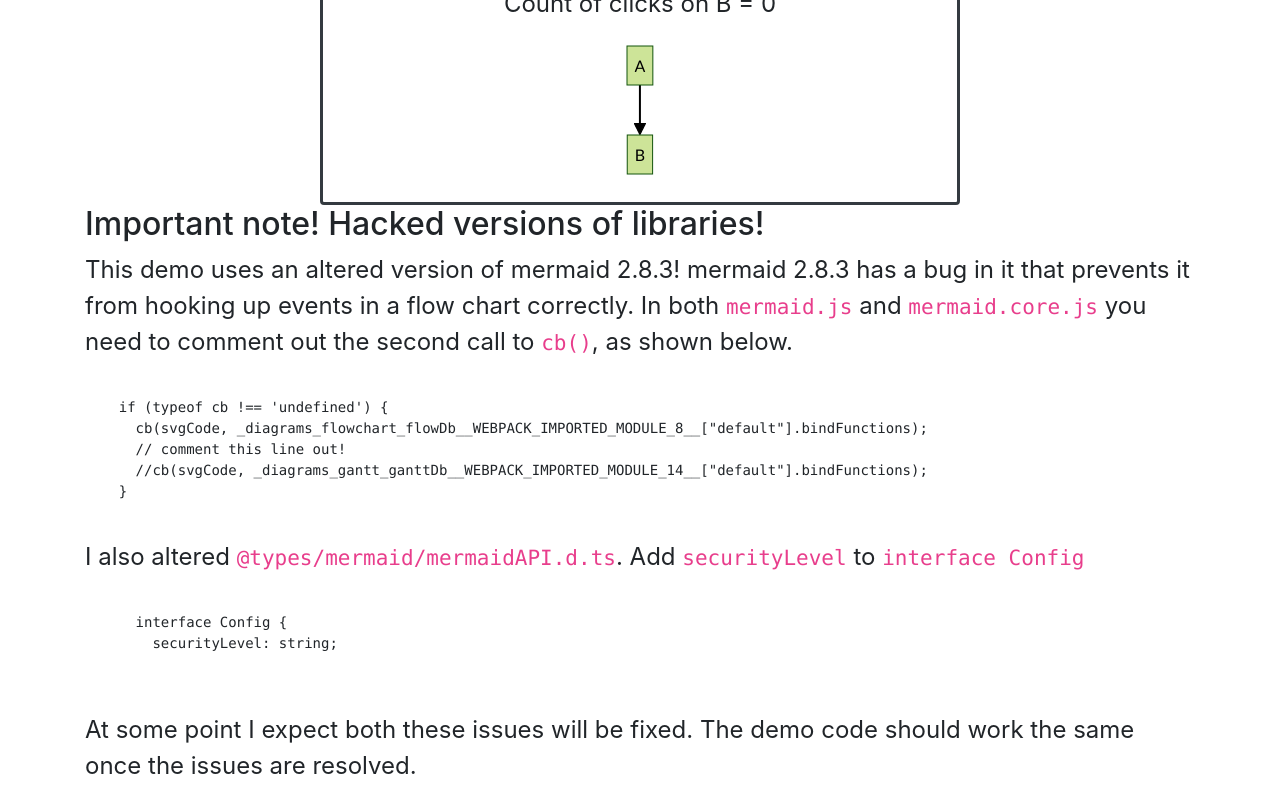
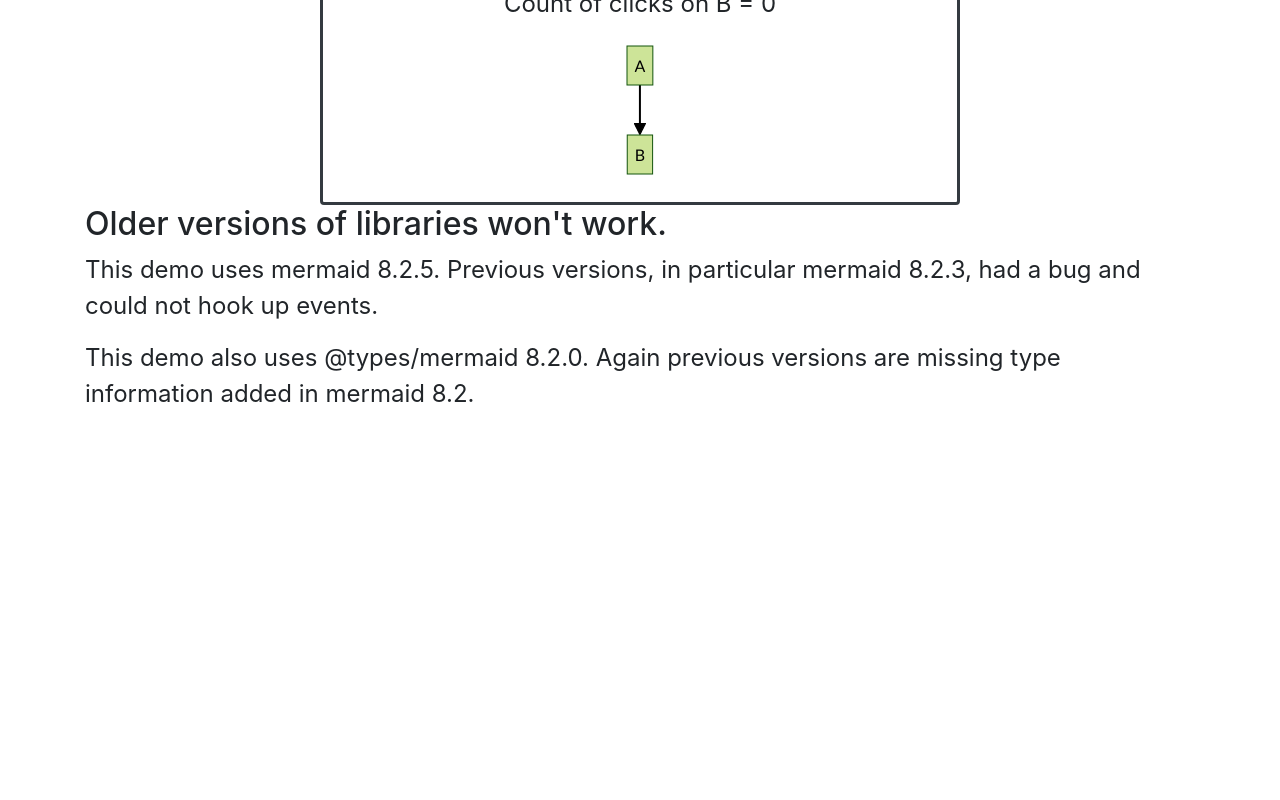
Before and after one commit to jrvjrv/mac, an Angular app: page / in a window 1280 px wide. Shown: the part 1049-1849 px from the top of the page. After the commit the page ends 1477 px from the top, so only its background shows below. Built offline with nearby package versions, Linux system fonts and the light colour scheme.

Commit message:
updated text to reflect that the mermaid and @types/mermaid packages now work "out of the box."

```diff
--- a/src/app/app.component.html
+++ b/src/app/app.component.html
@@ -50,32 +50,9 @@
       </div>
     </div>
   </div>
-  <h2>Important note! Hacked versions of libraries!</h2>
-  <p>This demo uses an altered version of
-    mermaid 2.8.3! mermaid 2.8.3 has a bug in it that
-    prevents it from hooking up events in a flow chart correctly. In both
-    <code>mermaid.js</code> and <code>mermaid.core.js</code>
-    you need to comment out the second call to <code>cb()</code>,
-    as shown below.</p>
-  <pre>
-    <code ngNonBindable>
-    if (typeof cb !== 'undefined') &#123;
-      cb(svgCode, _diagrams_flowchart_flowDb__WEBPACK_IMPORTED_MODULE_8__["default"].bindFunctions);
-      // comment this line out!
-      //cb(svgCode, _diagrams_gantt_ganttDb__WEBPACK_IMPORTED_MODULE_14__["default"].bindFunctions);
-    &#125;
-</code>
-</pre>
-  <p>I also altered <code>@types/mermaid/mermaidAPI.d.ts</code>.
-    Add <code>securityLevel</code> to <code>interface Config</code></p>
-  <pre>
-    <code ngNonBindable>
-      interface Config &#123;
-        securityLevel: string;
-    </code>
-  </pre>
-  <p>At some point I expect both these issues will be fixed.
-    The demo code should work the same once the issues
-    are resolved.
+  <h2>Older versions of libraries won't work.</h2>
+  <p>This demo uses mermaid 8.2.5. Previous versions, in particular mermaid 8.2.3, had a bug and could not hook
+    up events.
   </p>
+  <p>This demo also uses @types/mermaid 8.2.0. Again previous versions are missing type information added in mermaid 8.2.</p>
 </div>
```
Also changed, not shown: 1 other file (tests, documents, lock files or other folders).
